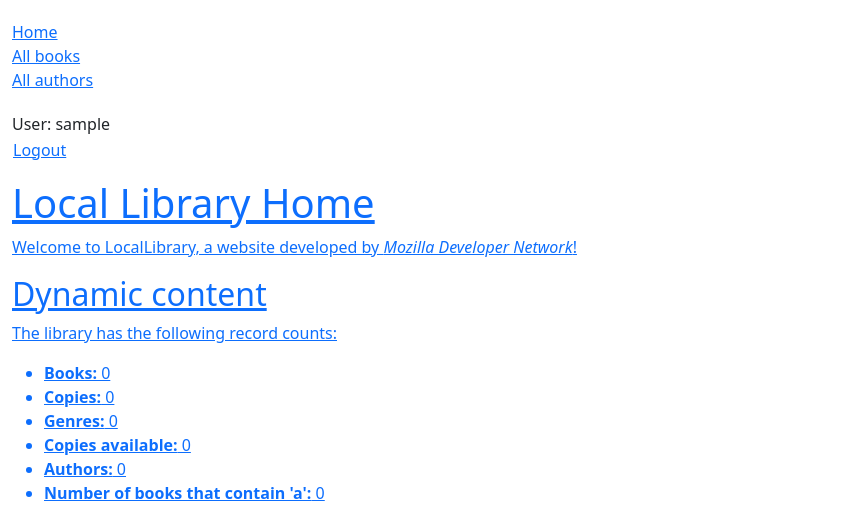
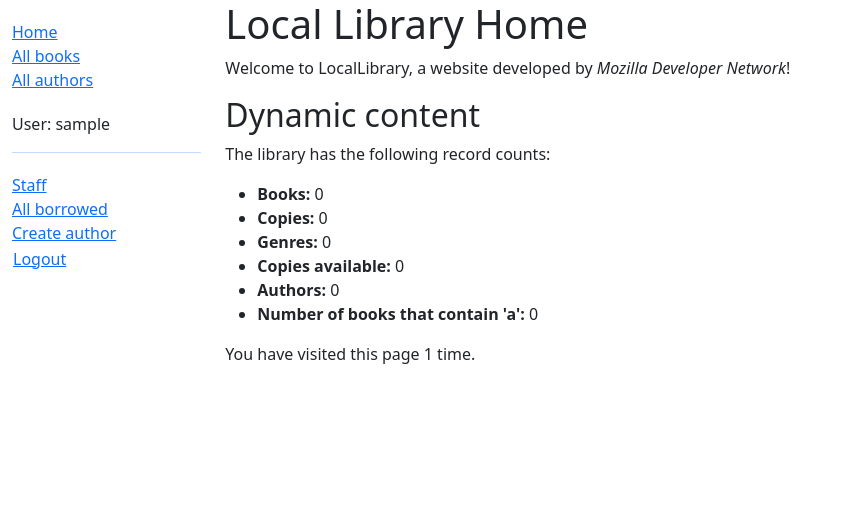
Before and after one commit to snhkn/django_local_library, a Django app: page /catalog/ in a window 1280 px wide. Shown: the top 512 px of the page, without its empty margins (0-841 px from the left). Run offline with Django 5.2, Linux system fonts and the light colour scheme; the visitor is signed in with stand-in values (Sample User, id 1); data that the repository does not hold is empty.

Commit message:
Add generic editing views

```diff
--- a/catalog/templates/base_generic.html
+++ b/catalog/templates/base_generic.html
@@ -32,6 +32,16 @@
                <li>User: {{ user.get_username }}</li>
                 {% if perms.catalog.can_mark_returned %}
                     <li><a href="{% url 'all-borrowed' %}"All Borrowed Books</a></li>
+                    {% if user.is_staff %}
+                    <hr>
+                    <ul class="sidebar-nav">
+                    <li>Staff</li>
+                       <li><a href="{% url 'all-borrowed' %}">All borrowed</a></li>
+                    {% if perms.catalog.add_author %}
+                       <li><a href="{% url 'author-create' %}">Create author</a></li>
+                    {% endif %}
+                    </ul>
+                    {% endif %}
                 {% else %}
                     <li><a href="{% url 'my-borrowed' %}">My Borrowed</a></li>
                 {% endif %}
--- a/catalog/urls.py
+++ b/catalog/urls.py
@@ -11,4 +11,7 @@
     path('mybooks/', views.LoanedBooksByUserListView.as_view(), name='my-borrowed'),
     path('borrowed/', views.AllLoanedBooksListView.as_view(), name='all-borrowed'),
     path('book/<uuid:pk>/renew/', views.renew_book_librarian, name='renew-book-librarian'),
+    path('author/create/', views.AuthorCreate.as_view(), name='author-create'),
+    path('author/<int:pk>/update/', views.AuthorUpdate.as_view(), name='author-update'),
+    path('author/<int:pk>/delete/', views.AuthorDelete.as_view(), name='author-delete'),
 ]
--- a/catalog/views.py
+++ b/catalog/views.py
@@ -8,6 +8,8 @@
 from django.urls import reverse
 import datetime
 from django.contrib import messages
+from django.views.generic.edit import CreateView, UpdateView, DeleteView
+from django.urls import reverse_lazy
 
 
 @login_required
@@ -122,3 +124,32 @@
     }
 
     return render(request, 'catalog/book_renew_librarian.html', context)
+
+
+class AuthorCreate(PermissionRequiredMixin, CreateView):
+    model = Author
+    fields = ['first_name', 'last_name', 'date_of_birth', 'date_of_death']
+    initial = {'date_of_death': '11/11/2023'}
+    permission_required = 'catalog.add_author'
+
+
+class AuthorUpdate(PermissionRequiredMixin, UpdateView):
+    model = Author
+    # Not recommended (potential security issue if more fields added)
+    fields = '__all__'
+    permission_required = 'catalog.change_author'
+
+
+class AuthorDelete(PermissionRequiredMixin, DeleteView):
+    model = Author
+    success_url = reverse_lazy('authors')
+    permission_required = 'catalog.delete_author'
+
+    def form_valid(self, form):
+        try:
+            self.object.delete()
+            return HttpResponseRedirect(self.success_url)
+        except Exception as e:
+            return HttpResponseRedirect(
+                reverse("author-delete", kwargs={"pk": self.object.pk})
+            )
```
Also changed, not shown: catalog/templates/catalog/author_confirm_delete.html (added, +25 -0 lines), catalog/templates/catalog/author_detail.html (+18 -0 lines), catalog/templates/catalog/author_form.html (added, +11 -0 lines).
